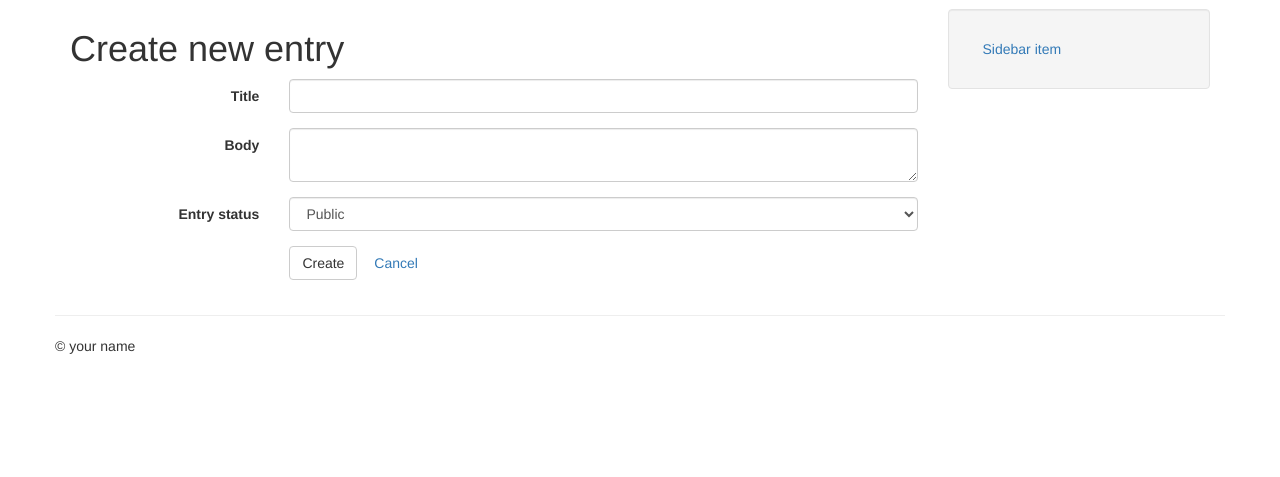
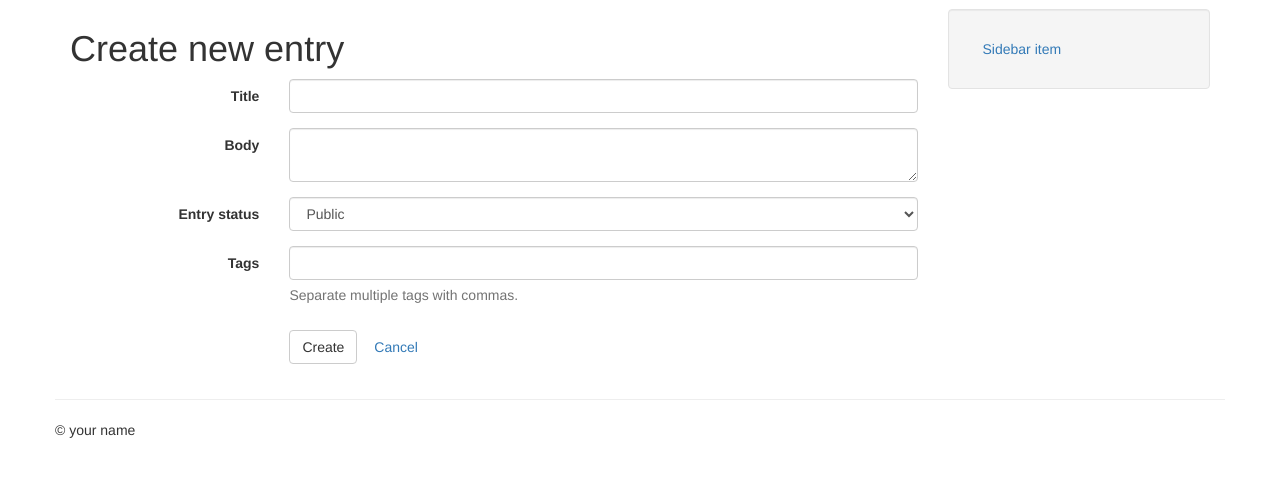
Before and after one commit to snakelover/blog, a Flask app: page /entries/create/ in a window 1280 px wide. Shown: the part 51-528 px from the top of the page. Run offline with Flask 2, Linux system fonts and the light colour scheme; some libraries are stand-ins or nearby versions.

Commit message:
Add form for saving and editing entry tags, fix typo on homepage and optimize code in 'tag_detail' view

```diff
--- a/config.py
+++ b/config.py
@@ -4,5 +4,6 @@ import os
 class Configuration():
     APPLICATION_DIR = os.path.dirname(os.path.realpath(__file__))
     DEBUG = True
+    SECRET_KEY = 'flask is fun!'  # Create a unique key for app.
     SQLALCHEMY_DATABASE_URI = 'sqlite:///%s/blog.db' % APPLICATION_DIR
     SQLALCHEMY_TRACK_MODIFICATIONS = False
--- a/entries/blueprint.py
+++ b/entries/blueprint.py
@@ -1,8 +1,9 @@
-from flask import Blueprint, redirect, render_template, request, url_for
+from flask import Blueprint, flash, redirect, render_template, request, url_for
 from helpers import object_list
 from models import Entry, Tag
 from entries.forms import EntryForm
 from app import db
+
 
 entries = Blueprint('entries', __name__, template_folder='templates')
 
@@ -23,9 +24,9 @@ def tag_index():
 def tag_detail(slug):
     tag_list = []
     entries_ids = set()
-    tags = set(slug.split('+'))
     tag_entries = []
-    for tag in tags:
+    raw_tags = set([tag.strip() for tag in slug.split('+') if tag.strip()])
+    for tag in raw_tags:
         tag_obj = Tag.query.filter(Tag.slug == tag).first_or_404()
         tag_list.append(tag_obj)
         tag_entries.append([entry.id for entry in tag_obj.entries])
@@ -33,7 +34,7 @@ def tag_detail(slug):
     for entries in tag_entries:
         entries_ids &= set(entries)
     entries = Entry.query.filter(Entry.id.in_(entries_ids))
-    tag_names = ", ".join(["<{}>".format(tag.name) for tag in tag_list])
+    tag_names = " + ".join(["{}".format(tag.name) for tag in tag_list])
     return object_list('entries/tag_detail.html', entries, tag=tag_names)
 
 
@@ -45,6 +46,7 @@ def create():
             entry = form.save_entry(Entry())
             db.session.add(entry)
             db.session.commit()
+            flash('Entry "%s" created successfully.' % entry.title, 'success')
             return redirect(url_for('entries.detail', slug=entry.slug))
     else:
         form = EntryForm()
@@ -67,6 +69,7 @@ def edit(slug):
             entry = form.save_entry(entry)
             db.session.add(entry)
             db.session.commit()
+            flash('Entry "%s" has been saved.' % entry.title, 'success')
             return redirect(url_for('entries.detail', slug=entry.slug))
     else:
         form = EntryForm(obj=entry)
@@ -81,6 +84,7 @@ def delete(slug):
         entry.status = Entry.STATUS_DELETED
         db.session.add(entry)
         db.session.commit()
+        flash('Entry "%s" has been deleted.' % entry.title, 'success')
         return redirect(url_for('entries.index'))
 
     return render_template('entries/delete.html', entry=entry)
--- a/entries/forms.py
+++ b/entries/forms.py
@@ -1,7 +1,38 @@
 import wtforms
 from wtforms.validators import DataRequired
+from models import Entry, Tag
 
-from models import Entry
+
+class TagField(wtforms.StringField):
+    def _value(self):
+        if self.data:
+            # Display tags as a comma-separated list.
+            return ', '.join([tag.name for tag in self.data])
+        return ''
+
+    def get_tags_from_string(self, tag_string):
+        raw_tags = tag_string.split(',')
+
+        # Filter out any empty tag names.
+        tag_names = [name.strip() for name in raw_tags if name.strip()]
+
+        # Query the database and retrieve any tags we have already saved.
+        existing_tags = Tag.query.filter(Tag.name.in_(tag_names))
+
+        # Determine which tag names are new.
+        new_names = set(tag_names) - set([tag.name for tag in existing_tags])
+
+        # Create a list of unsaved Tag instances for the new tags.
+        new_tags = [Tag(name=name) for name in new_names]
+
+        # Return all the existing tags + all the new, unsaved tags.
+        return list(existing_tags) + new_tags
+
+    def process_formdata(self, valuelist):
+        if valuelist:
+            self.data = self.get_tags_from_string(valuelist[0])
+        else:
+            self.data = []
 
 
 class EntryForm(wtforms.Form):
@@ -17,6 +48,9 @@ class EntryForm(wtforms.Form):
             (Entry.STATUS_PUBLIC, 'Public'),
             (Entry.STATUS_DRAFT, 'Draft')),
         coerce=int)
+    tags = TagField(
+        'Tags',
+        description='Separate multiple tags with commas.')
 
     def save_entry(self, entry):
         self.populate_obj(entry)
--- a/templates/base.html
+++ b/templates/base.html
@@ -40,6 +40,12 @@
       <div class="row">
         <div class="col-md-9">
           <h1>{% block content_title %}{% endblock %}</h1>
+          {% for category, message in get_flashed_messages(with_categories=true) %}
+            <div class="alert alert-dismissable alert-{{ category }}">
+              <button type="button" class="close" data-dismiss="alert">&times;</button>
+              {{ message }}
+            </div>
+          {% endfor %}
           {% block content %}
           {% endblock %}
         </div>
--- a/templates/homepage.html
+++ b/templates/homepage.html
@@ -6,7 +6,7 @@
   {% if name %}
     <p>Hello, {{ name }}!</p>
   {% else %}
-    <p>Hello! You are an anonymous guest rigth now!</p>
+    <p>Hello! You are an anonymous guest right now!</p>
     <p>If you want to be greeted by your name then specify your name in the request argument 'name'!</p>
   {% endif %}
 {% endblock %}
--- a/templates/macros/form_field.html
+++ b/templates/macros/form_field.html
@@ -4,6 +4,7 @@
     <div class="col-sm-9">
       {{ field(class='form-control', **kwargs) }}
       {% if field.errors %}<span class="glyphicon glyphicon-warning-sign form-control-feedback"></span>{% endif %}
+      {% if field.description %}<span class="help-block">{{ field.description|safe }}</span>{% endif %}
       {% for error in field.errors %}<span class="help-block">{{ error }}</span>{% endfor %}
     </div>
   </div>
```
